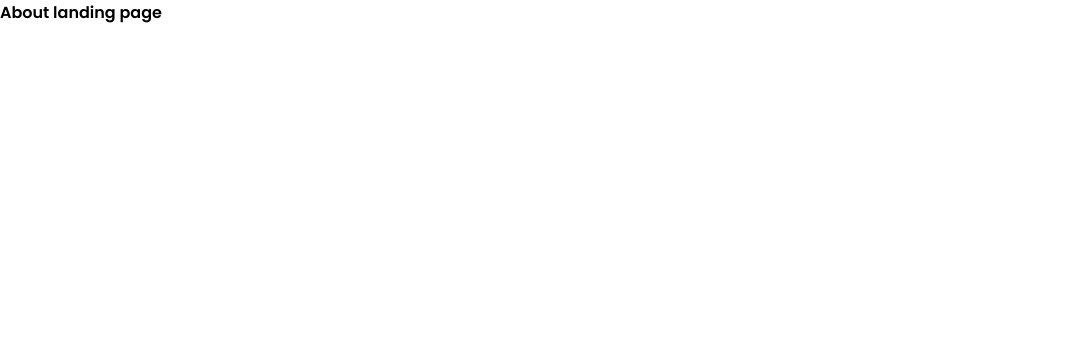
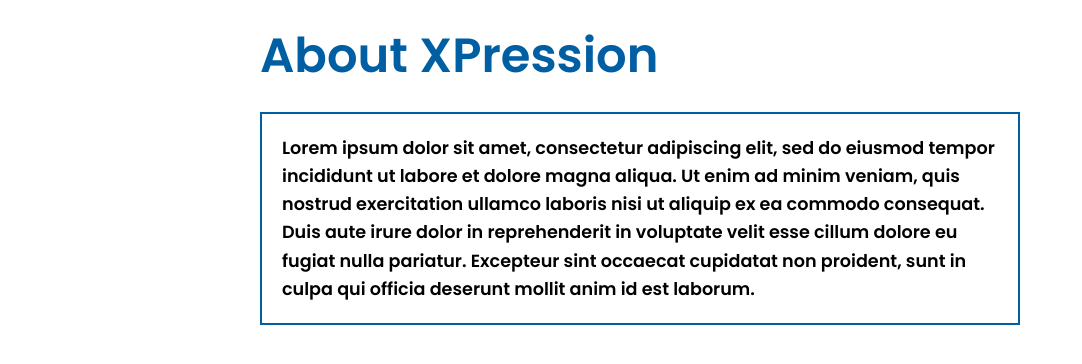
Before and after one commit to leonardosoplapuco/Xpression, a React (Create React App) app in the folder front-end/: page /About in a window 1280 px wide. Shown: the top 364 px of the page, without its empty margins (0-1082 px from the left). Built offline with nearby package versions, Linux system fonts and the light colour scheme.

Commit message:
Add About us page and styles

```diff
--- a/front-end/src/About/About.css
+++ b/front-end/src/About/About.css
@@ -0,0 +1,23 @@
+/* Estilos para la página About Us */
+
+/* Contenedor principal */
+.about-container {
+  max-width: 800px;
+  margin: 0 auto;
+  padding: 20px;
+}
+
+/* Título */
+.Title {
+  font-size: 10rem; /* Tamaño del título aumentado */
+  margin-bottom: 50px;
+  color: var(--color-one); /* Cambio de color a azul */
+}
+
+/* Párrafo */
+.Content {
+  font-size: 1.1rem;
+  line-height: 1.6;
+  border: 2px solid var(--color-one); /* Cuadro azul alrededor del texto */
+  padding: 20px; /* Espaciado interno del cuadro */
+}
--- a/front-end/src/About/About.js
+++ b/front-end/src/About/About.js
@@ -1,9 +1,12 @@
-import './About.css';
+import React from 'react';
 
 function About() {
     return (
-        <div className="About">
-            <p>About landing page</p>
+        <div className="about-container" style={{ maxWidth: '800px', margin: '0 auto', padding: '20px' }}>
+            <h1 className="about-title" style={{ fontSize: '3rem', marginBottom: '20px', color: 'var(--color-one)' }}>About XPression</h1>
+            <p className="about-text" style={{ fontSize: '1.1rem', lineHeight: '1.6', border: '2px solid var(--color-one)', padding: '20px' }}>
+                Lorem ipsum dolor sit amet, consectetur adipiscing elit, sed do eiusmod tempor incididunt ut labore et dolore magna aliqua. Ut enim ad minim veniam, quis nostrud exercitation ullamco laboris nisi ut aliquip ex ea commodo consequat. Duis aute irure dolor in reprehenderit in voluptate velit esse cillum dolore eu fugiat nulla pariatur. Excepteur sint occaecat cupidatat non proident, sunt in culpa qui officia deserunt mollit anim id est laborum.
+            </p>
         </div>
     );
 }
```
